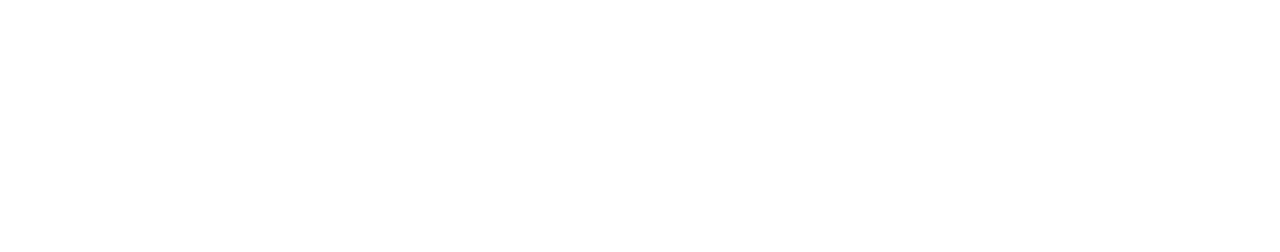
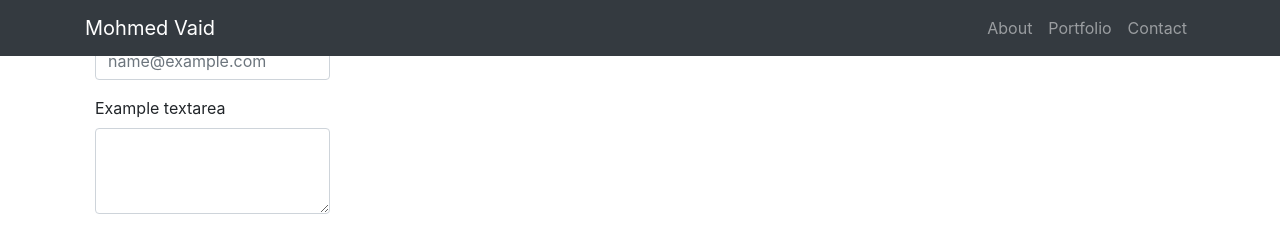
Before and after one commit to Mohmedvaid/my-first-portfolio, a plain HTML site: page contact.html in a window 1280 px wide. Drawn offline with nearby package versions, Linux system fonts and the light colour scheme.

Commit message:
Linked pages and created nav

```diff
--- a/contact.html
+++ b/contact.html
@@ -0,0 +1,71 @@
+
+<!DOCTYPE html>
+<html lang="en-us">
+
+<head>
+
+  <meta charset="UTF-8">
+  <meta name="viewport" content="width=device-width, initial-scale=1">
+
+  <title>My Portfolio</title>
+
+  <!-- CSS -->
+  <link rel="stylesheet" href="Style.css">
+  <link rel="stylesheet" href="https://maxcdn.bootstrapcdn.com/bootstrap/4.0.0/css/bootstrap.min.css">
+
+</head>
+
+<body>
+<!--Nav-->
+  <nav class="navbar navbar-expand-lg navbar-dark bg-dark fixed-top">
+    <div class="container">
+      <a class="navbar-brand" href="#">Mohmed Vaid</a>
+      <button class="navbar-toggler" type="button" data-toggle="collapse" data-target="#navbarResponsive" aria-controls="navbarResponsive" aria-expanded="false" aria-label="Toggle navigation">
+            <span class="navbar-toggler-icon"></span>
+          </button>
+      <div class="collapse navbar-collapse" id="navbarResponsive">
+        <ul class="navbar-nav ml-auto">
+          <li class="nav-item">
+            <a class="nav-link" href="/index.html">About</a>
+          </li>
+          <li class="nav-item">
+            <a class="nav-link" href="/portfolio.html">Portfolio</a>
+          </li>
+          <li class="nav-item">
+            <a class="nav-link" href="/contact.html">Contact</a>
+          </li>
+        </ul>
+      </div>
+    </div>
+  </nav>
+  <!-- contact form -->
+  <div class="container">
+  <div class="row">
+    <div class="col-sm-3">
+        <form>
+            <div class="form-group">
+              <label for="exampleFormControlInput1">Email address</label>
+              <input type="email" class="form-control" id="exampleFormControlInput1" placeholder="name@example.com">
+            </div>
+            <div class="form-group">
+              <label for="exampleFormControlTextarea1">Example textarea</label>
+              <textarea class="form-control" id="exampleFormControlTextarea1" rows="3"></textarea>
+            </div>
+          </form>
+    <div class="col-sm-3">
+
+    <div class="col-sm-3">
+    </div>
+  </div>
+</div>
+
+    </body>
+  <!-- jQuery CDN -->
+  <script src="https://ajax.googleapis.com/ajax/libs/jquery/1.11.3/jquery.min.js"></script>
+
+  <script src="https://cdnjs.cloudflare.com/ajax/libs/popper.js/1.14.3/umd/popper.min.js"></script>
+
+  <!-- Bootstrap JavaScript CDN -->
+  <script src="https://maxcdn.bootstrapcdn.com/bootstrap/4.0.0/js/bootstrap.min.js"></script>
+
+</html>
--- /dev/null
+++ b/style.css
@@ -0,0 +1,7 @@
+form{
+    margin: 10px;
+}
+
+form {
+    margin-bottom: 10px;
+}
```
Also changed, not shown: index.html (+62 -11 lines), portfolio.html (+53 -0 lines).
